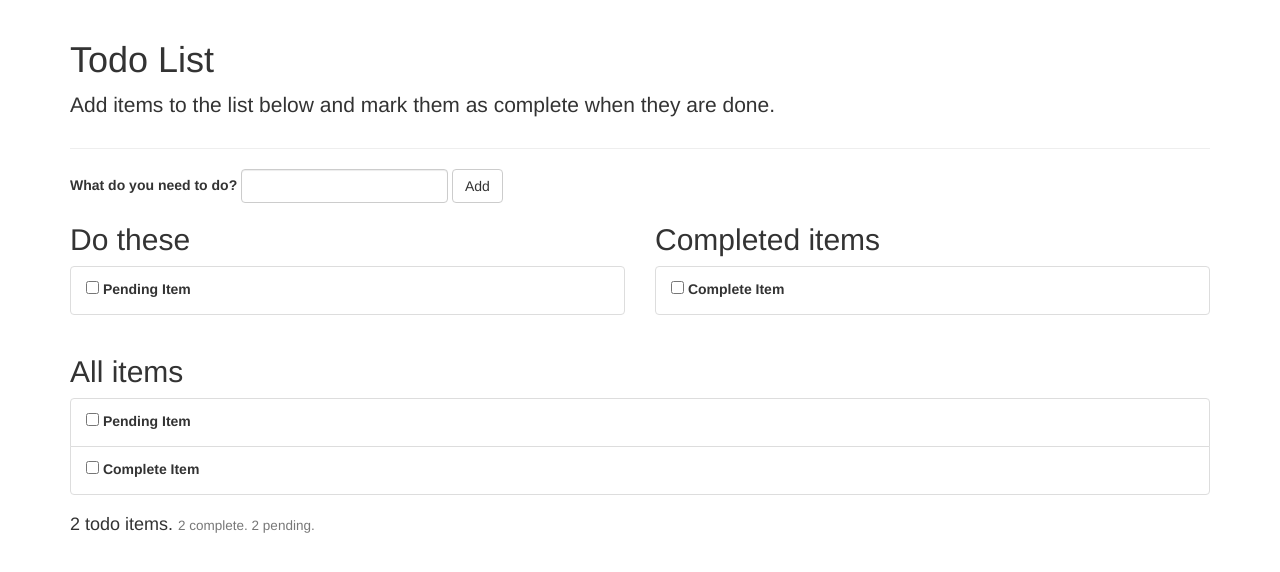
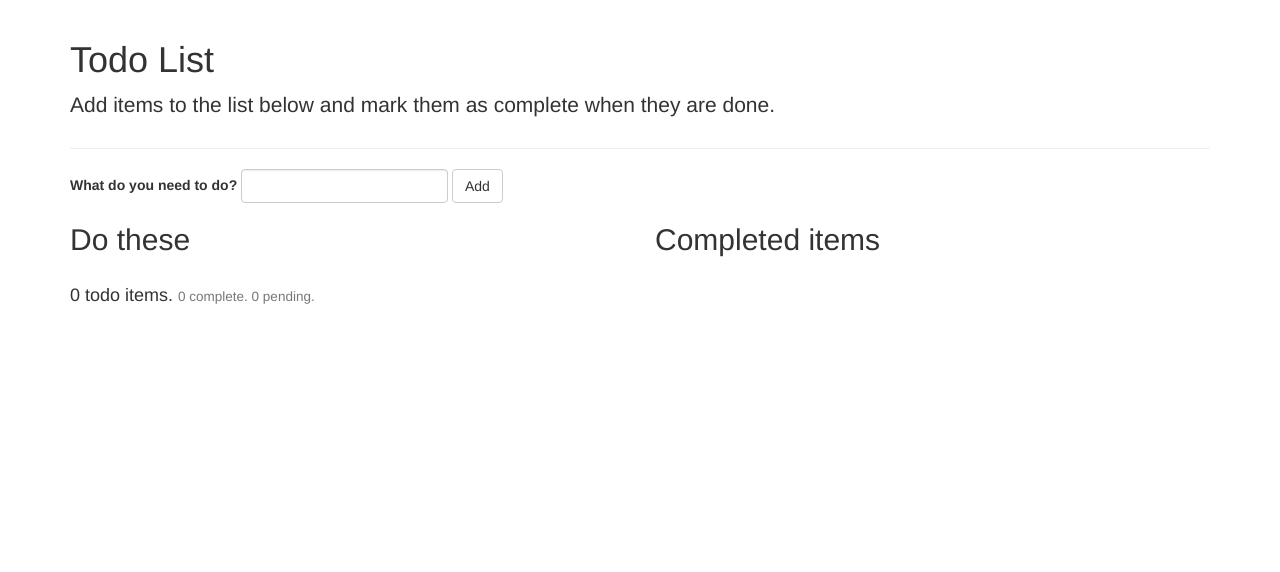
Before and after one commit to clinch/angular-playground, a plain HTML site: page todo/index.html in a window 1280 px wide. Drawn offline with nearby package versions, Linux system fonts and the light colour scheme.

Commit message:
Cleaned up the temporary placeholder todos

```diff
--- a/todo/app.js
+++ b/todo/app.js
@@ -7,10 +7,7 @@ var todoApp = angular.module('todoApp', []);
 todoApp.controller('TodoCtrl', function($scope) {
 
     // Start with an empty list of todos
-    $scope.todos = [
-        { name: 'Pending Item', completed: false },
-        { name: 'Complete Item', completed: true }
-    ];
+    $scope.todos = [  ];
 
     this.addTodo = function() {
         // Add a new item, and automatically mark it as incomplete
--- a/todo/index.html
+++ b/todo/index.html
@@ -46,9 +46,6 @@
         </div>
         <!-- row -->
 
-        <h2>All items</h2>
-        <todo-list todos="todos"></todo-list>
-
         <footer>
           <h4>{{ todos.length }} todo items. <small>{{ todos.length }} complete. {{ todos.length }} pending.</h4>
         </footer>
```
